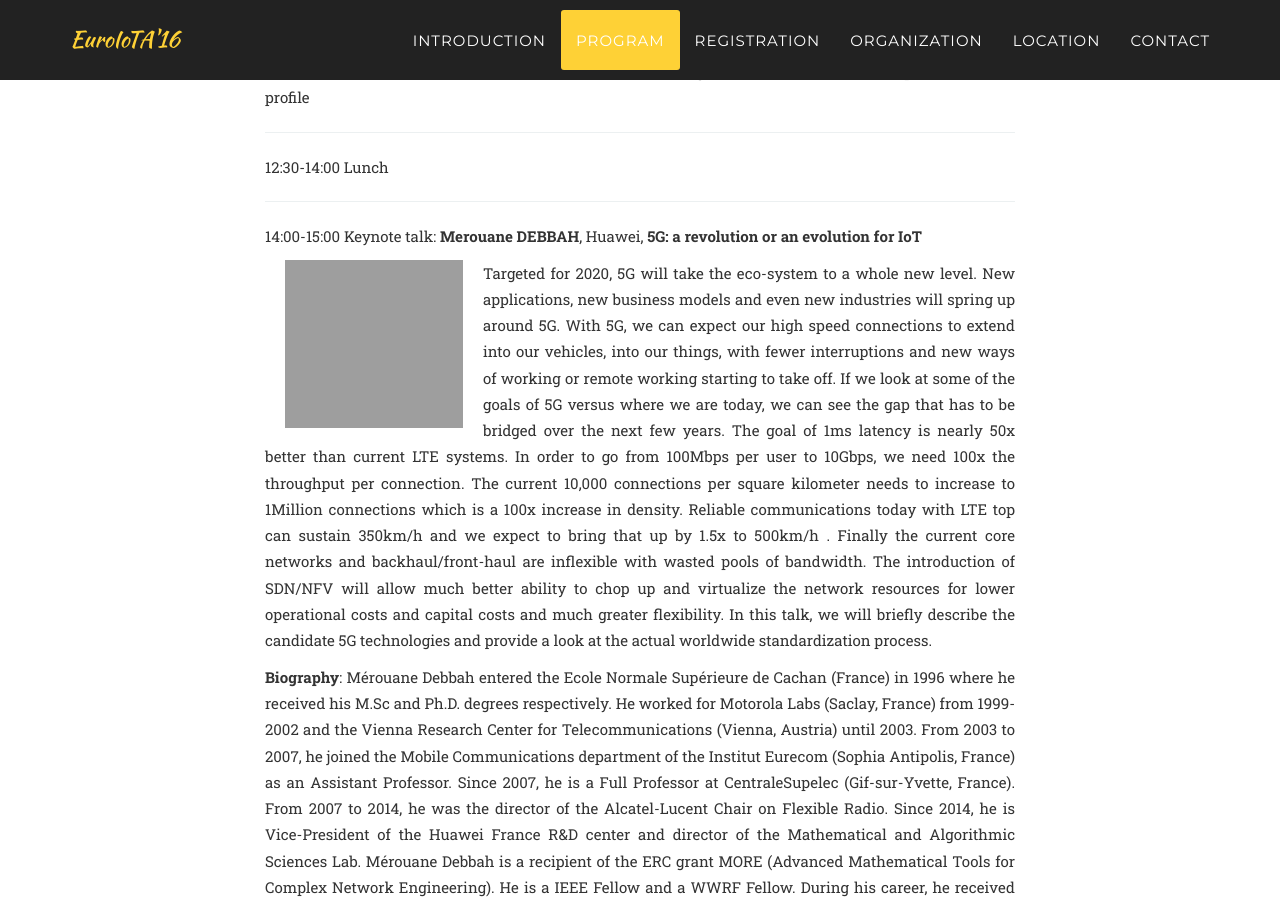
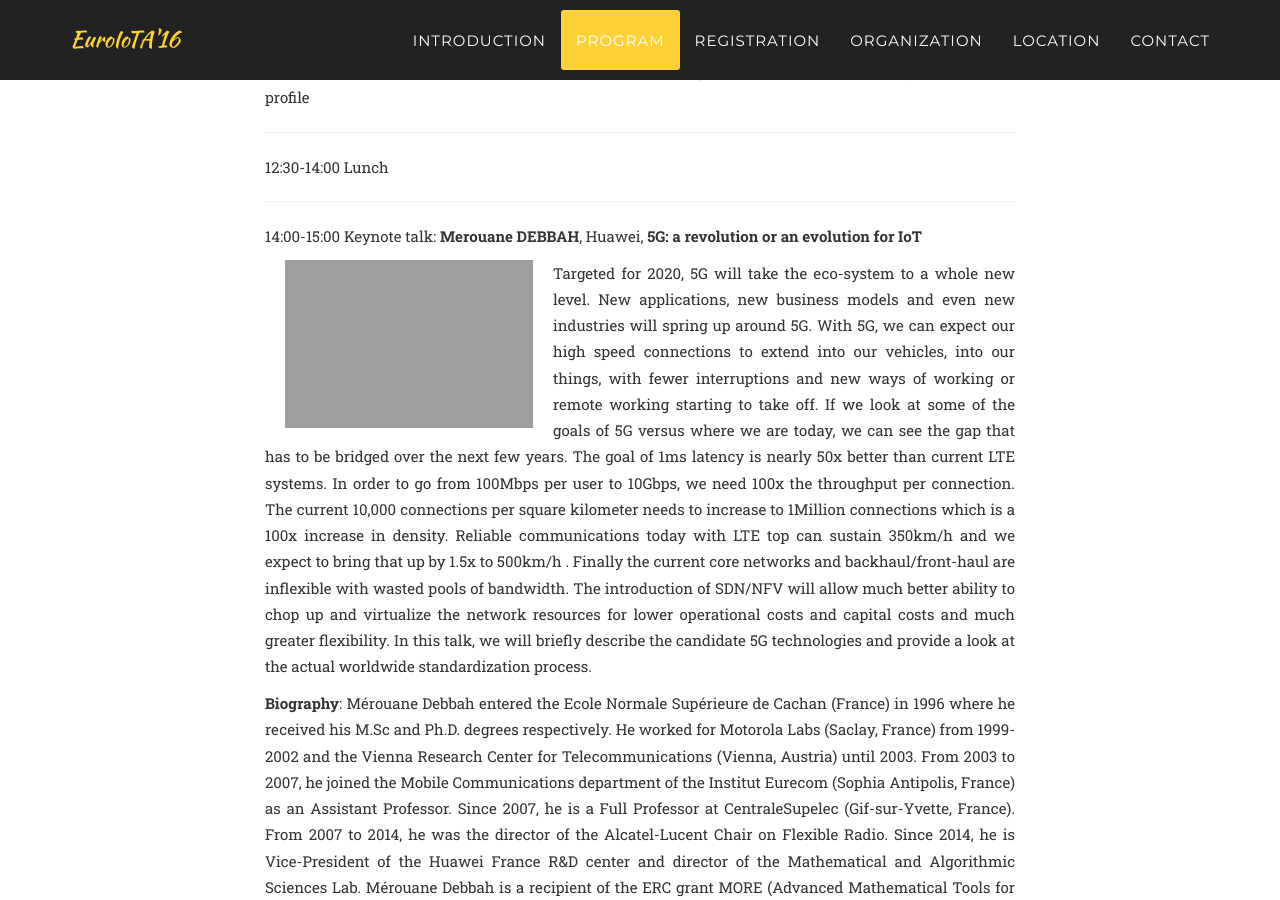
Before and after one commit to bigmine/euroiota16, a Jekyll site: the page built from index.html, in a window 1280 px wide and 900 px high, scrolled down 3635 px. Built offline with Jekyll 4.4.1, drawn with Linux system fonts in a browser that asks for light colours; some web fonts are replaced; grey boxes are pictures that could not be loaded.

Commit message:
Update keynote talks

```diff
--- a/_includes/talks.html
+++ b/_includes/talks.html
@@ -36,7 +36,7 @@ Between 2002 and 2009 Michael coordinated two Europe-wide Data Mining Research N
 </p><p>
 </p><hr><p>                  14:00-15:00 Keynote talk: <b>Merouane DEBBAH</b>, Huawei, <b>5G: a revolution or an evolution for IoT</b>
 </p><p>
-<img src="img/debbah.jpg" alt="Debbah" width="160" height="160"  hspace="20" style="float:left;width:178px;height:168px;" />
+<img src="img/debbah.jpg" alt="Debbah" width="240" height="160"  hspace="20" style="float:left;width:248px;height:168px;" />
 
 Targeted for 2020, 5G will take the eco-system  to a whole new level. New applications, new business  models and even new industries will spring up around 5G. With 5G, we can expect our high speed connections to extend into our vehicles, into our things, with fewer interruptions and new ways of working or remote working starting to take off.  If we look at some of the goals of 5G versus where we are today,  we can see the gap that has to be bridged over the next few years. The goal of 1ms latency is nearly 50x better than current LTE systems. In order  to go from 100Mbps per user to 10Gbps,  we need 100x the throughput per connection. The current 10,000 connections per square kilometer needs to increase to 1Million connections which is a  100x increase in density. Reliable  communications today with LTE top can sustain 350km/h and we expect to bring that up by 1.5x to 500km/h . Finally the current core networks and backhaul/front-haul are inflexible with wasted pools of bandwidth. The introduction of SDN/NFV will allow much better ability to chop up and virtualize the network resources for lower operational costs and capital costs and much greater flexibility. In this talk, we will briefly describe the candidate 5G technologies and provide a look at the actual worldwide standardization process.
 
```
